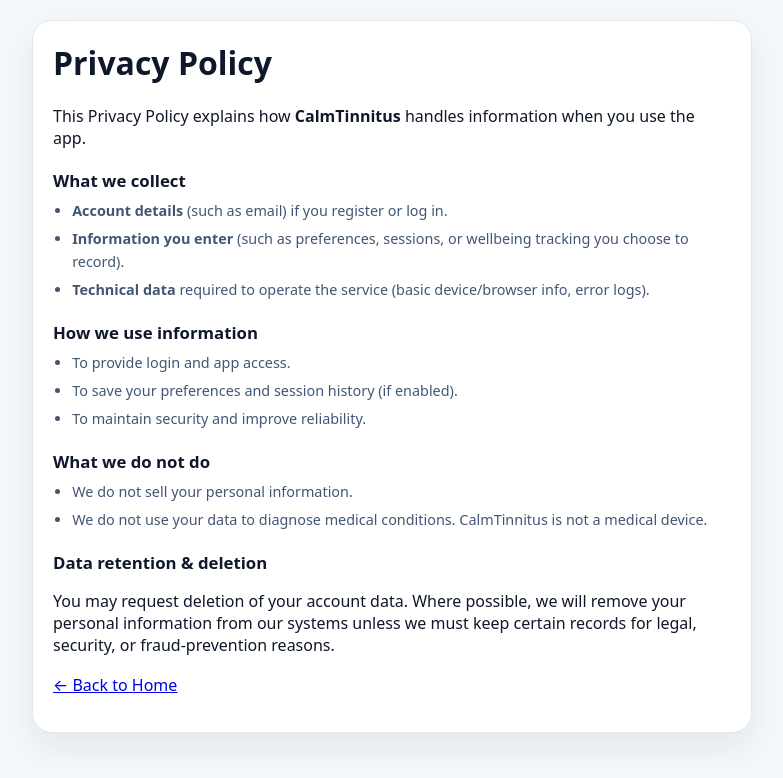
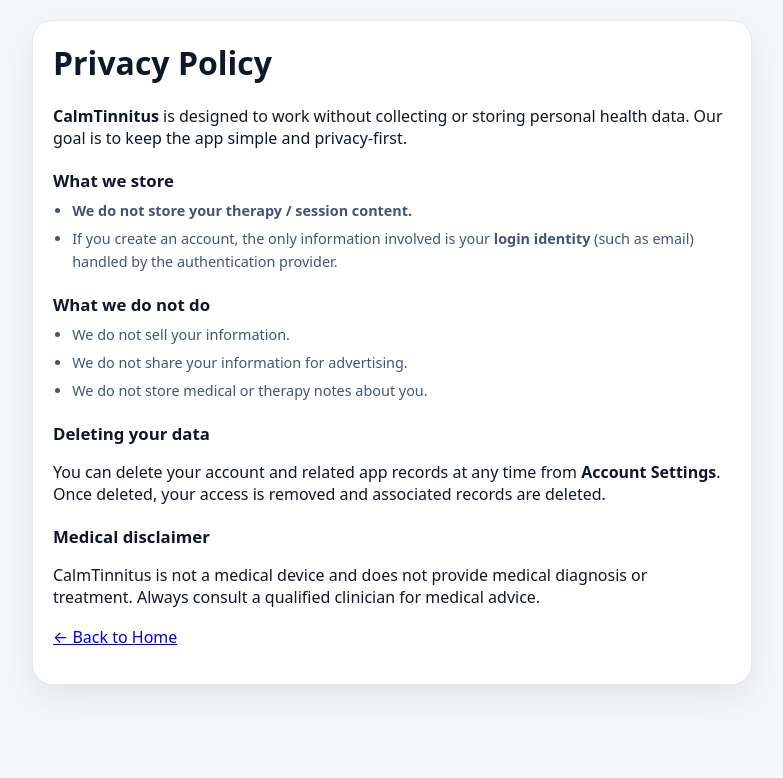
Before and after one commit to danyaffa/CalmTinnitus, a Next.js app: page /privacy in a window 1280 px wide. Shown: the top 778 px of the page, without its empty margins (248-1031 px from the left). Built offline with nearby package versions, Linux system fonts and the light colour scheme; no server answers.

Commit message:
Update page.tsx

```diff
--- a/app/privacy/page.tsx
+++ b/app/privacy/page.tsx
@@ -10,47 +10,42 @@ export default function PrivacyPage() {
         <h1>Privacy Policy</h1>
 
         <p>
-          This Privacy Policy explains how <strong>CalmTinnitus</strong> handles
-          information when you use the app.
+          <strong>CalmTinnitus</strong> is designed to work without collecting or
+          storing personal health data. Our goal is to keep the app simple and
+          privacy-first.
         </p>
 
-        <h2>What we collect</h2>
+        <h2>What we store</h2>
         <ul>
           <li>
-            <strong>Account details</strong> (such as email) if you register or
-            log in.
+            <strong>We do not store your therapy / session content.</strong>
           </li>
           <li>
-            <strong>Information you enter</strong> (such as preferences,
-            sessions, or wellbeing tracking you choose to record).
+            If you create an account, the only information involved is your{" "}
+            <strong>login identity</strong> (such as email) handled by the
+            authentication provider.
           </li>
-          <li>
-            <strong>Technical data</strong> required to operate the service
-            (basic device/browser info, error logs).
-          </li>
-        </ul>
-
-        <h2>How we use information</h2>
-        <ul>
-          <li>To provide login and app access.</li>
-          <li>To save your preferences and session history (if enabled).</li>
-          <li>To maintain security and improve reliability.</li>
         </ul>
 
         <h2>What we do not do</h2>
         <ul>
-          <li>We do not sell your personal information.</li>
-          <li>
-            We do not use your data to diagnose medical conditions. CalmTinnitus
-            is not a medical device.
-          </li>
+          <li>We do not sell your information.</li>
+          <li>We do not share your information for advertising.</li>
+          <li>We do not store medical or therapy notes about you.</li>
         </ul>
 
-        <h2>Data retention & deletion</h2>
+        <h2>Deleting your data</h2>
         <p>
-          You may request deletion of your account data. Where possible, we will
-          remove your personal information from our systems unless we must keep
-          certain records for legal, security, or fraud-prevention reasons.
+          You can delete your account and related app records at any time from{" "}
+          <strong>Account Settings</strong>. Once deleted, your access is
+          removed and associated records are deleted.
+        </p>
+
+        <h2>Medical disclaimer</h2>
+        <p>
+          CalmTinnitus is not a medical device and does not provide medical
+          diagnosis or treatment. Always consult a qualified clinician for
+          medical advice.
         </p>
 
         <p style={{ marginTop: 18 }}>
```
